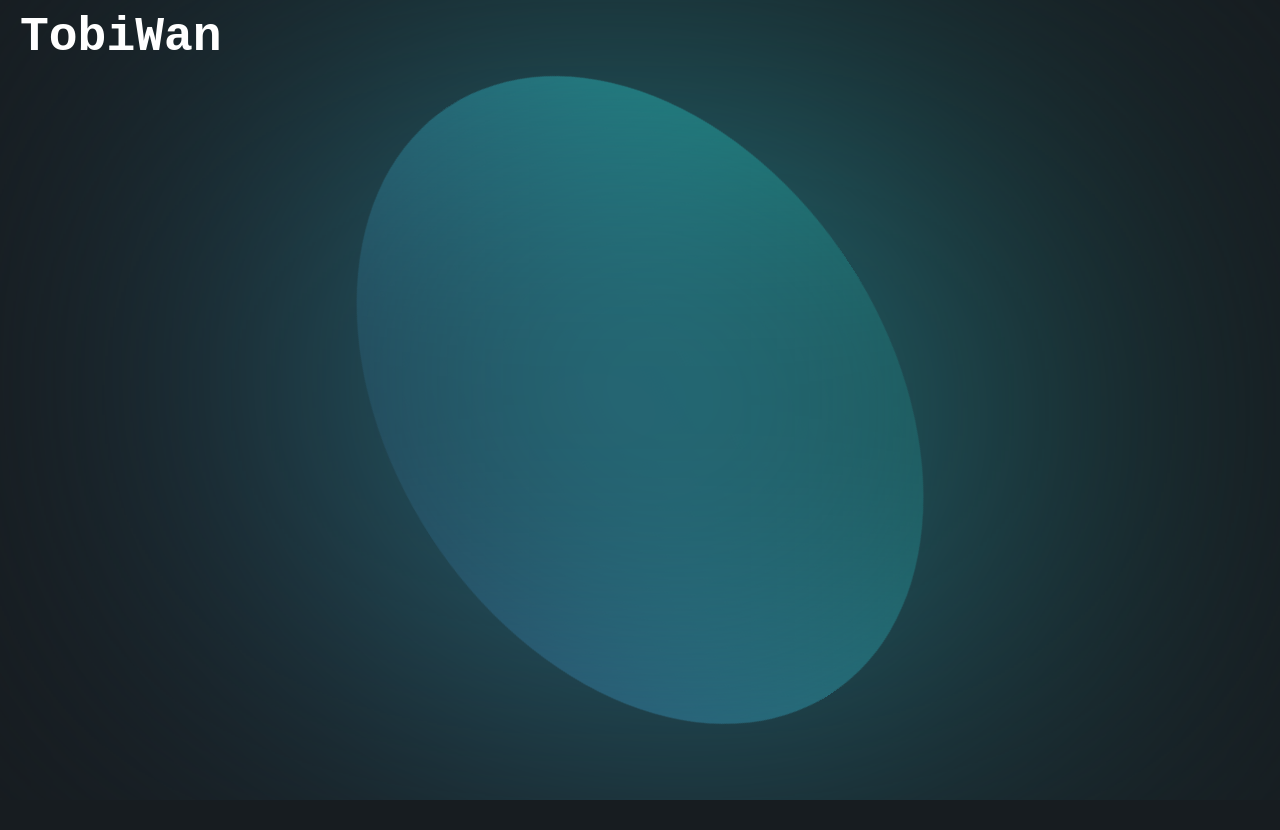
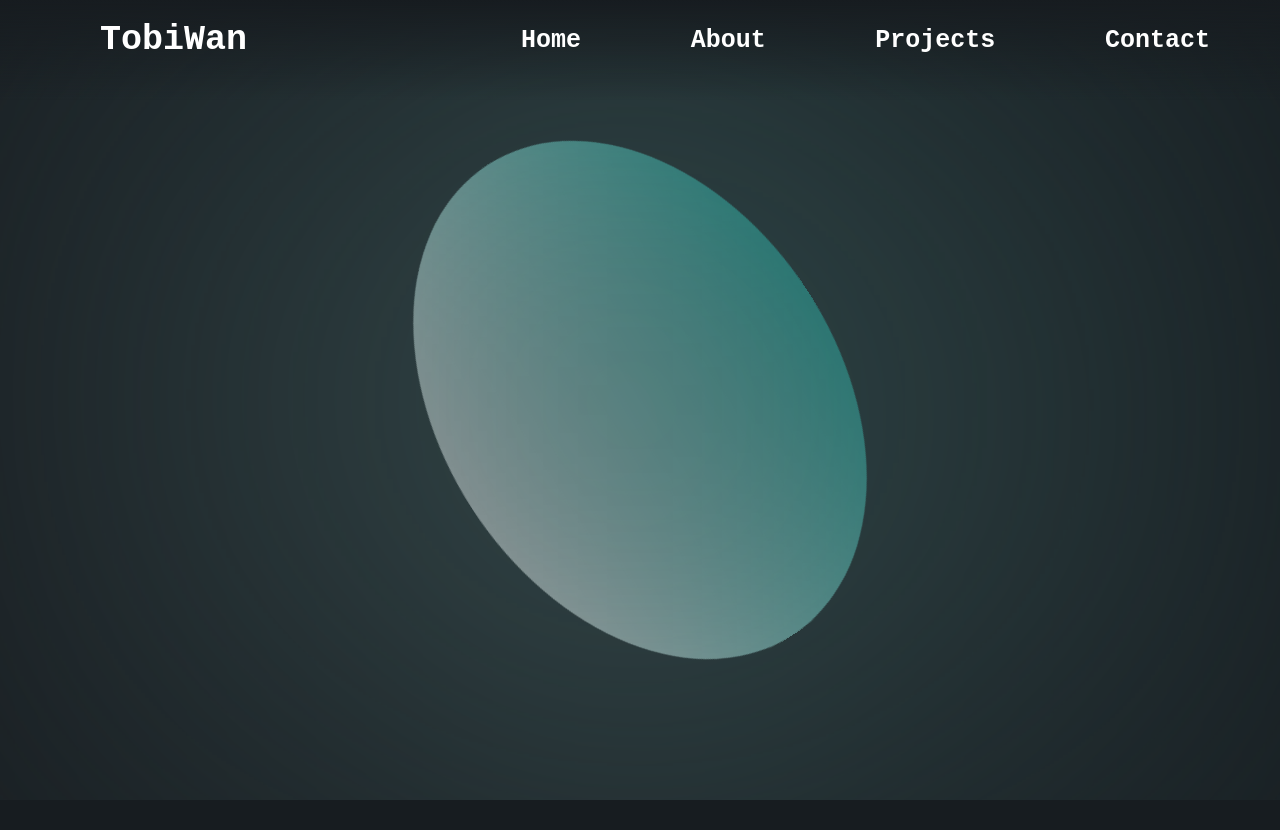
Before and after one commit to Tobiwan8/PersonalHP, a plain HTML site: page index.html in a window 1280 px wide. After the commit the page ends 800 px from the top, so only its background shows below. Drawn offline with Linux system fonts and the light colour scheme.

Commit message:
navbar done

```diff
--- a/index.html
+++ b/index.html
@@ -7,10 +7,30 @@
     <link rel="stylesheet" href="src/css/style.css">
     <title>TobiWan</title>
 </head>
-<body id="body">
-    <div id="blob"></div>
-    <div id="blur"></div>
-    <h1 data-value="TobiWan">TobiWan</h1>
+<body>
+    <div class="content">
+        <div id="blob"></div>
+        <div id="blur"></div>
+
+        <nav>
+            <label class="logo">TobiWan</label>
+            <ul>
+                <li><a data-value="Home" class="navButton" href="#">Home</a></li>
+                <li><a data-value="About" class="navButton" href="#">About</a></li>
+                <li><a data-value="Projects" class="navButton" href="#">Projects</a></li>
+                <li><a data-value="Contact" class="navButton" href="#">Contact</a></li>
+            </ul>
+        </nav>
+
+        <!-- <div id="cards">
+            <div class="card"></div>
+            <div class="card"></div>
+            <div class="card"></div>
+            <div class="card"></div>
+            <div class="card"></div>
+            <div class="card"></div>
+        </div> -->
+    </div>
     <script src="src/js/app.js"></script>
 </body>
 </html>
--- a/src/css/style.css
+++ b/src/css/style.css
@@ -1,11 +1,12 @@
 body{
-    background: #171C20;
+    background-color: #171C20;
     height: 100%;
     width: 100%;
-    margin: 0%;
-    padding: 0%;
+    margin: 0px;
     overflow: hidden;
+    font-family: "Montserrat", monospace;
 }
+
 
 @keyframes rotate{
     from{
@@ -21,9 +22,45 @@ body{
     }
 }
 
+nav{
+    height: 100px;
+    width: 100%;
+    font-weight: bold;
+    background: linear-gradient(
+        to bottom,
+        rgba(23,28,32),
+        rgba(23,28,32, 0)
+    );
+}
+
+label.logo{
+    color: white;
+    font-size: 35px;
+    line-height: 80px;
+    padding: 0 100px;
+}
+
+nav ul{
+    float: right;
+    margin-right: 20px;
+}
+
+nav ul li{
+    display: inline-block;
+    line-height: 50px;
+    margin: 0 50px;
+}
+
+nav ul li a{
+    color: white;
+    font-size: 25px;
+    text-decoration: none;
+}
+
+
 #blob{
     z-index: -2;
-    height: 500px;
+    height: 400px;
     aspect-ratio: 1;
     position: absolute;
     left: 50%;
@@ -34,7 +71,7 @@ body{
     background: linear-gradient(
         to right,
         rgb(33, 190, 177),
-        rgb(58, 111, 160)
+        rgb(255, 255, 255)
     );
 }
 
@@ -44,7 +81,7 @@ body{
     margin: 0%;
     position: fixed;
     z-index: -1;
-    backdrop-filter: blur(200px);
+    backdrop-filter: blur(300px);
 }
 
 h1{
@@ -53,5 +90,23 @@ h1{
     margin: 0%;
     padding-left: 20px;
     padding-top: 10px;
-    font-family: "Montserrat", monospace;
 }
+
+/* #cards{
+    align-items: center;
+    justify-content: center;
+    display: inline-flex;
+    flex-wrap: wrap;
+    gap: 8px;
+    vertical-align: center;
+    width: calc(100% - 20px);
+}
+
+.card{
+    background-color: rgba(33, 190, 177, 0.18);
+    border: 1px solid rgba(255, 255, 255, 0.2);
+    cursor: pointer;
+    border-radius: 10px;
+    height: 260px;
+    width: 300px;
+} */
--- a/src/js/app.js
+++ b/src/js/app.js
@@ -10,7 +10,8 @@ document.body.onpointermove = event => {
 }
 
 const letters = "abcdefghijklmnopqrstuvwxyzæøå";
-document.querySelector("h1").onmouseover = event => {
+for (const navButton of document.getElementsByClassName("navButton")) {
+    navButton.onmouseover = event => {
         let iterations = 0;
 
         const interval = setInterval(() => {
@@ -28,3 +29,4 @@ document.querySelector("h1").onmouseover = event => {
             iterations += 1 / 3;
         }, 30);
     }
+}
```
Lines whose indentation alone changed are shown as unchanged.
